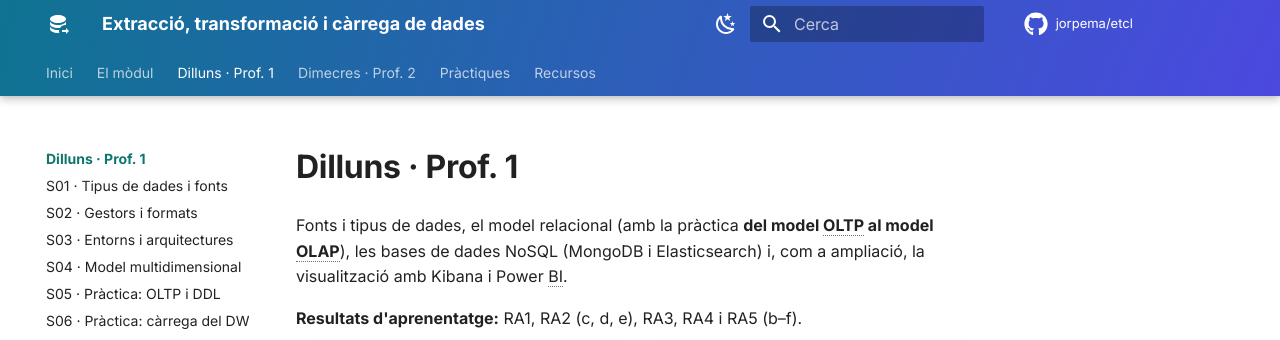
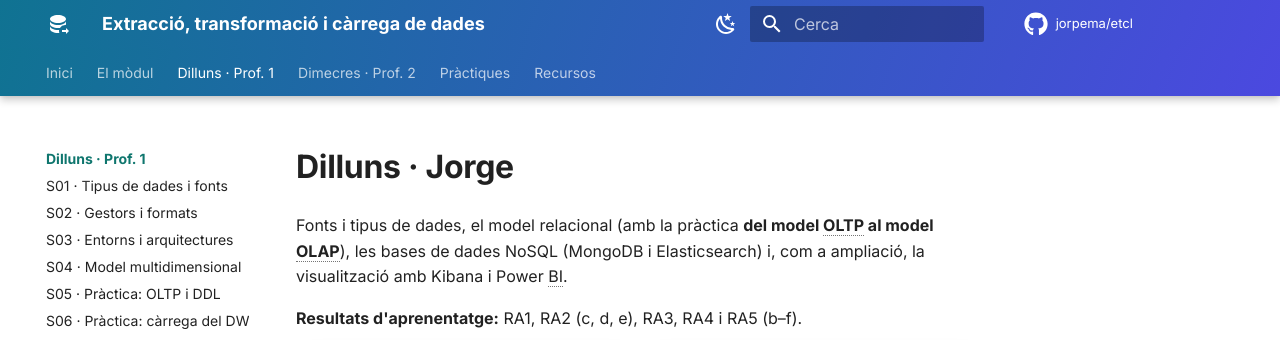
Before and after one commit to jorpema/etcl, an MkDocs documentation site: the page built from docs/p1/index.md, in a window 1280 px wide and 900 px high. Shown: the top 340 px of the window. Built offline with MkDocs 1.6.1 and Material for MkDocs 9.7.7, drawn with Linux system fonts in a browser that asks for light colours; comment, search, counter and statistics services are not loaded.

Commit message:
Change document title from 'Prof. 1' to 'Jorge'
Updated the title and author in the document.

```diff
--- a/docs/p1/index.md
+++ b/docs/p1/index.md
@@ -1,4 +1,4 @@
-# Dilluns · Prof. 1
+# Dilluns · Jorge
 
 Fonts i tipus de dades, el model relacional (amb la pràctica **del model OLTP al model OLAP**), les bases de dades NoSQL (MongoDB i Elasticsearch) i, com a ampliació, la visualització amb Kibana i Power BI.
 
```
